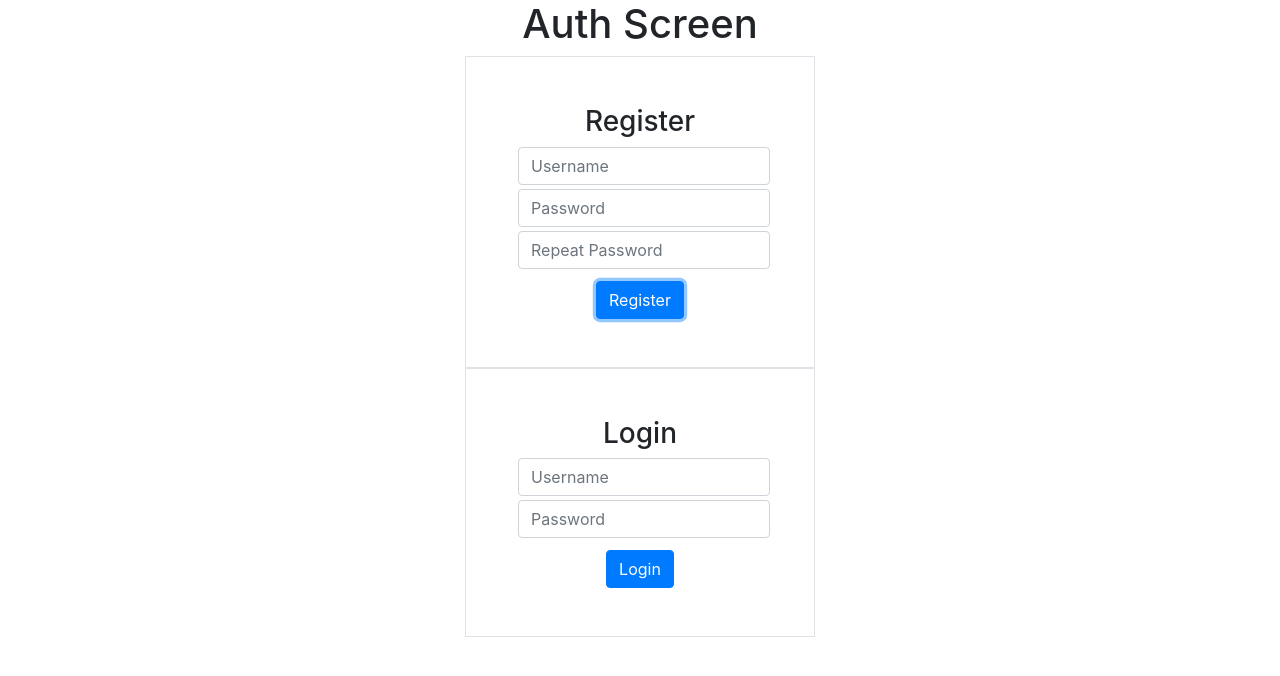
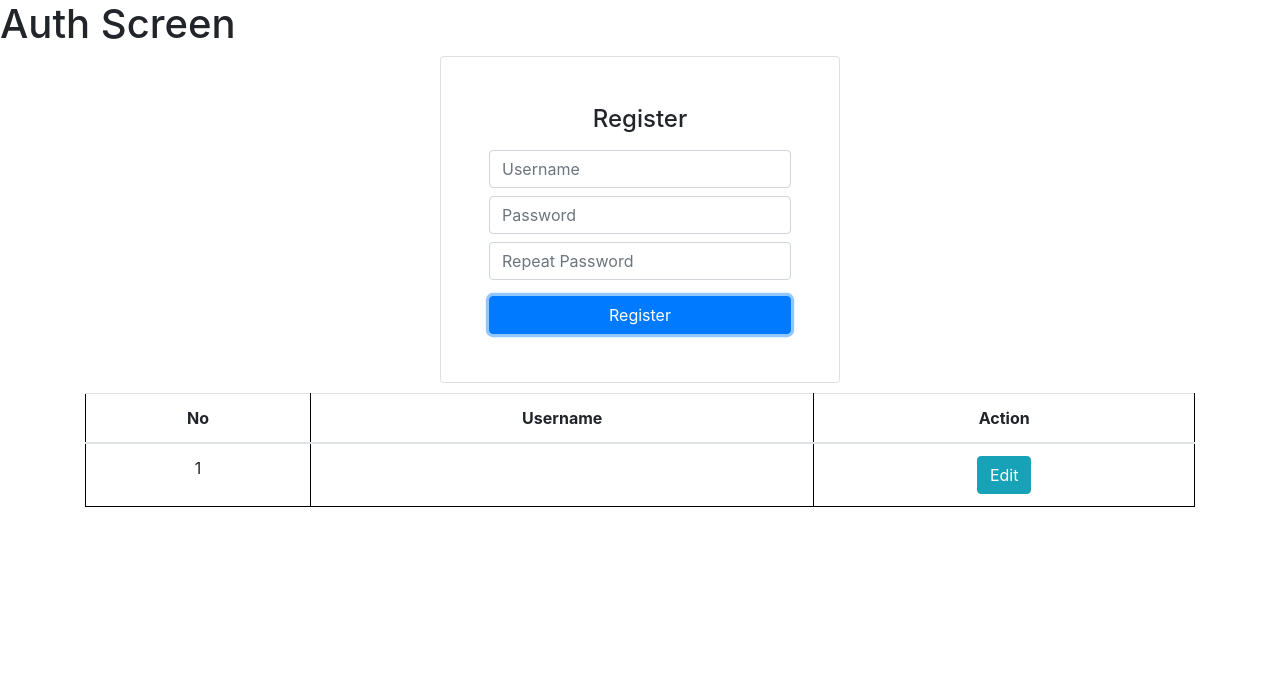
Before and after one commit to igaalicya/CIMB-react, a React (Create React App) app: page /auth in a window 1280 px wide. Both pictures are taken after a click on the button "Register". Shown: the top 676 px of the page. Built offline with nearby package versions, Linux system fonts and the light colour scheme.

Commit message:
life cycle

```diff
--- a/package.json
+++ b/package.json
@@ -8,6 +8,7 @@
     "@testing-library/user-event": "^7.2.1",
     "react": "^16.13.1",
     "react-dom": "^16.13.1",
+    "react-router-dom": "^5.1.2",
     "react-scripts": "3.4.1"
   },
   "scripts": {
--- a/src/App.jsx
+++ b/src/App.jsx
@@ -1,4 +1,6 @@
 import React from 'react';
+import {BrowserRouter, Route, Switch} from 'react-router-dom'
+
 import logo from './logo.svg';
 import './App.css';
 import BooksData from './views/components/BooksData';
@@ -9,8 +11,11 @@
 
 import CounterScreen from './views/screens/CounterScreen';
 import InputScreen from './views/screens/InputScreen';
-import AuthScreen from './views/screens/AuthScreen';
+// import AuthScreen from './views/screens/AuthScreen';
+import AuthScreen from './views/screens/AuthScreenV2';
 import "./bootstrap.css";
+import LifecycleScreen from './views/screens/LifecycleScreen';
+import HomeScreen from './views/screens/HomeScreen';
 function App() {
 
   let arrBooks = [
@@ -65,15 +70,25 @@
     }
 
     return (
-      <div className="App">
-        {/* <h1 className="p-5 font-weight-bolder text-primary">Toko Buku Purwadhika</h1>
-        <div className="row offset-md-1">
-            {renderBooks()}
-        </div> */}
-        {/* <CounterScreen/> */}
-        {/* <InputScreen/> */}
-        <AuthScreen/>
-      </div>
+      // <div className="App">
+      //   <h1 className="p-5 font-weight-bolder text-primary">Toko Buku Purwadhika</h1>
+      //   <div className="row offset-md-1">
+      //       {renderBooks()}
+      //   </div>
+      //   <CounterScreen/>
+      //   <InputScreen/>
+      //   <AuthScreen/>
+      //   <LifecycleScreen/>
+      // </div>
+      <BrowserRouter>
+        <Switch>
+          <Route path="/home" component={HomeScreen} />
+          <Route path="/counter" component={CounterScreen} />
+          <Route path="/input" component={InputScreen} />
+          <Route path="/auth" component={AuthScreen} />
+          <Route path="/lifecycle" component={LifecycleScreen} />
+        </Switch>
+      </BrowserRouter>
     )
 
 }
--- a/src/views/components/TableProduct.jsx
+++ b/src/views/components/TableProduct.jsx
@@ -18,7 +18,7 @@
     }
     return (
         <div>
-            <table align="center">
+            <table className="table-bordered" align="center">
                 <thead>
                     <tr>
                         <th>No</th>
--- /dev/null
+++ b/src/views/screens/AuthScreenV2.jsx
@@ -0,0 +1,199 @@
+import React from "react";
+
+class AuthScreen extends React.Component {
+  state = {
+    username: "",
+    password: "",
+    repPassword: "",
+    isLoggedIn: false,
+    users: [],
+    loginUsername: "",
+    loginPassword: "",
+    currentUsername: "",
+    activeEditIdx: null,
+  };
+
+  inputHandler = (e, field) => {
+    this.setState({ [field]: e.target.value });
+  };
+
+  registerHandler = () => {
+    const { repPassword, password, username, users } = this.state;
+    if (repPassword == password) {
+      let newData = {
+        username,
+        password,
+      };
+
+      this.setState({
+        users: [...users, newData],
+        username: "",
+        password: "",
+        repPassword: "",
+      });
+
+      console.log(users);
+    } else {
+      alert("Password belum cocok");
+    }
+  };
+
+  loginHandler = () => {
+    const { loginUsername, loginPassword, users } = this.state;
+    for (let i = 0; i < users.length; i++) {
+      if (
+        users[i].username == loginUsername &&
+        users[i].password == loginPassword
+      ) {
+        this.setState({
+          isLoggedIn: true,
+          currentUsername: users[i].username,
+          loginUsername: "",
+          loginPassword: "",
+        });
+        break;
+      }
+
+      if (i == users.length - 1) {
+        alert("User tidak ada atau password salah");
+      }
+    }
+  };
+
+  deleteHandler = (idx) => {
+    const { users } = this.state;
+    let temp = [...users];
+
+    temp.splice(idx, 1);
+
+    this.setState({ users: temp });
+  };
+
+  renderUsers = () => {
+    const { users, activeEditIdx } = this.state;
+    return users.map((val, idx) => {
+      if (idx == activeEditIdx) {
+        return (
+          <tr>
+            <td>{idx + 1}</td>
+            {/* <td>{val.username}</td> */}
+            <td>
+              <input type="text" placeholder={val.username} />
+            </td>
+            <td>
+              <input
+                type="button"
+                value="Delete"
+                className="btn btn-danger"
+                onClick={() => this.deleteHandler(idx)}
+              />
+            </td>
+          </tr>
+        );
+      } else {
+        return (
+          <tr>
+            <td>{idx + 1}</td>
+            <td>{val.username}</td>
+            <td>
+              <input
+                type="button"
+                value="Edit"
+                className="btn btn-info"
+                onClick={() => this.setState({ activeEditIdx: idx })}
+              />
+            </td>
+          </tr>
+        );
+      }
+    });
+  };
+
+  render() {
+    const {
+      username,
+      password,
+      repPassword,
+      isLoggedIn,
+      users,
+      currentUsername,
+      activeEditIdx,
+      loginPassword,
+      loginUsername,
+    } = this.state;
+
+    return (
+      <div>
+        <h1>Auth Screen</h1>
+        <center className="container">
+          <div className="card p-5" style={{ width: "400px" }}>
+            <h4>Register</h4>
+            <input
+              value={username}
+              className="form-control mt-2"
+              type="text"
+              placeholder="Username"
+              onChange={(e) => this.inputHandler(e, "username")}
+            />
+            <input
+              value={password}
+              className="form-control mt-2"
+              type="text"
+              placeholder="Password"
+              onChange={(e) => this.inputHandler(e, "password")}
+            />
+            <input
+              value={repPassword}
+              className="form-control mt-2"
+              type="text"
+              placeholder="Repeat Password"
+              onChange={(e) => this.inputHandler(e, "repPassword")}
+            />
+            <input
+              type="button"
+              value="Register"
+              className="btn btn-primary mt-3"
+              onClick={this.registerHandler}
+            />
+          </div>
+          <table className="table">
+            <thead>
+              <tr>
+                <th>No</th>
+                <th>Username</th>
+                <th>Action</th>
+              </tr>
+            </thead>
+            <tbody>{this.renderUsers()}</tbody>
+          </table>
+          {/* <div className="card p-5" style={{ width: "400px" }}>
+            <h4>Login</h4>
+            <input
+              value={loginUsername}
+              className="form-control mt-2"
+              type="text"
+              placeholder="Username"
+              onChange={(e) => this.inputHandler(e, "loginUsername")}
+            />
+            <input
+              value={loginPassword}
+              className="form-control mt-2"
+              type="text"
+              placeholder="Password"
+              onChange={(e) => this.inputHandler(e, "loginPassword")}
+            />
+            <input
+              type="button"
+              value="Login"
+              className="btn btn-primary mt-3"
+              onClick={this.loginHandler}
+            />
+          </div>
+          {isLoggedIn ? <h2>Welcome {currentUsername}</h2> : null} */}
+        </center>
+      </div>
+    );
+  }
+}
+
+export default AuthScreen;
--- /dev/null
+++ b/src/views/screens/HomeScreen.jsx
@@ -0,0 +1,14 @@
+import React from 'react'
+
+class HomeScreen extends React.Component {
+
+    render() {
+        return (
+            <div className="text-center">
+                <h1>Welcome to Home Screen!</h1>
+            </div>
+        )
+    }
+}
+
+export default HomeScreen
--- /dev/null
+++ b/src/views/screens/LifecycleScreen.jsx
@@ -0,0 +1,46 @@
+import React from 'react'
+
+class LifecycleScreen extends React.Component{
+    state = {
+        username: "",
+        time: new Date(),
+    }
+
+    // urutan life cycle
+    // WillMount -> Render -> DidMount
+    // DidMount (dijalankan saata setelah render pertma, jika ada sateState maka render 2 kali)
+    componentDidMount() {
+        this.timer = setInterval(() => this.triggerClock(), 100)
+    }
+
+    triggerClock = () => {
+        this.setState({time: new Date()})
+    }
+
+    componentWillUnmount() {
+        clearInterval(this.timer)
+    }
+
+    // sebenarnya tidak boleh digunakan, akan muncul sebelum
+    // componentWillMount() {
+    //     alert("component Will Mount")
+    // }
+
+    //jangan stateState di dalam component did update (program rusak karena looping forever)
+    // componentDidUpdate() {
+    //     alert("anda mengubah state")
+    // }
+
+    render() {
+        return (
+            <div>
+                <h1>LifecycleScreen</h1>
+                <h2>{this.state.time.toLocaleTimeString()}</h2>
+                {/* <h2>Welcome, {this.state.username}</h2> */}
+                <input type="text" onChange={(e) => this.setState({ username: e.target.value})}/>
+            </div>
+        )
+    }
+}
+
+export default LifecycleScreen
```
Also changed, not shown: 1 other file (tests, documents, lock files or other folders).
